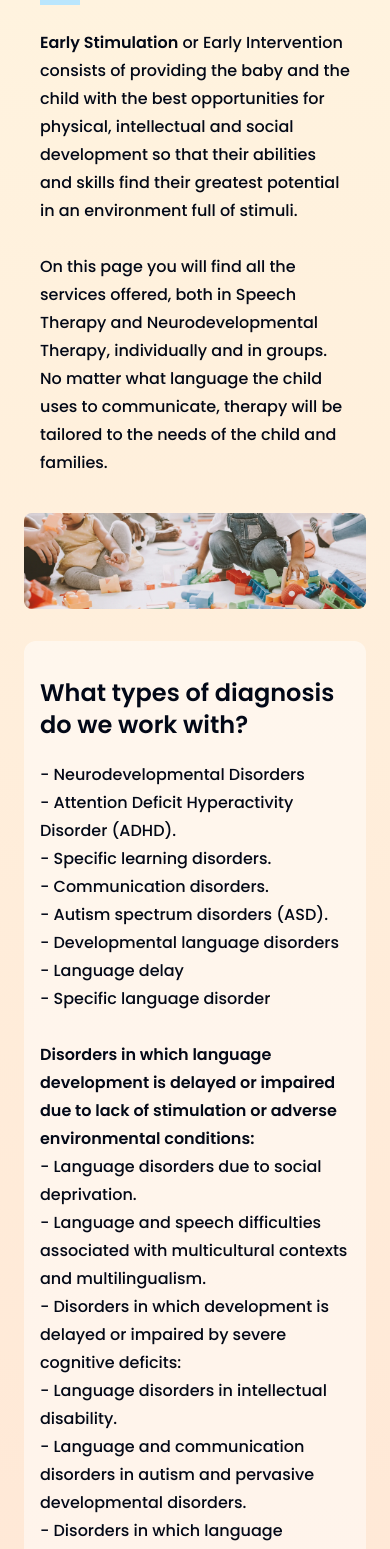
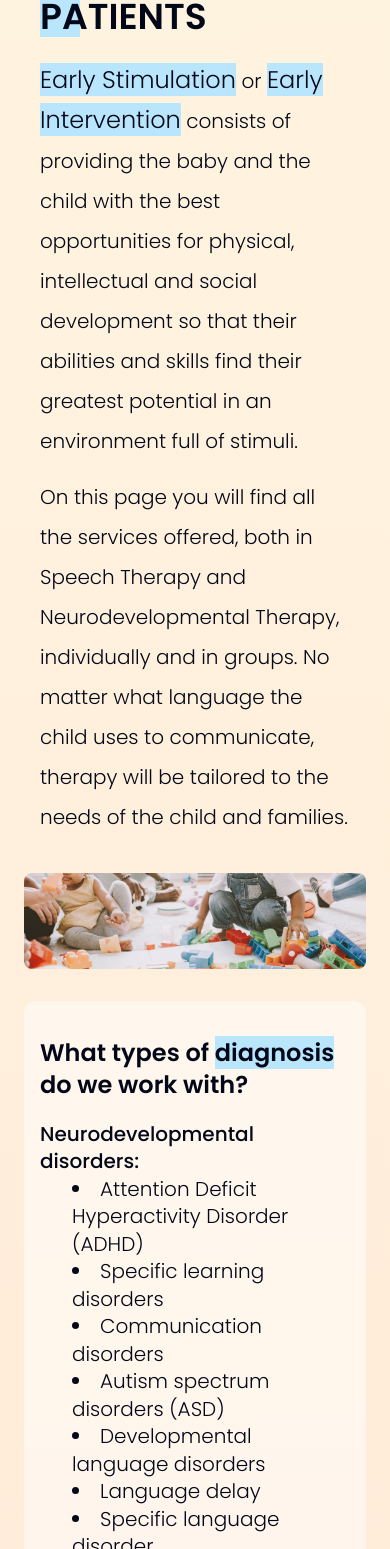
Before and after one commit to macupon/neuroExp, a React (Vite) app: page /whatwedo in a window 390 px wide. Shown: the part 451-2000 px from the top of the page. Built offline with nearby package versions, Linux system fonts and the light colour scheme.

Commit message:
polishing sectors and hidding form

```diff
--- a/src/components/ui/CardOurApproach.jsx
+++ b/src/components/ui/CardOurApproach.jsx
@@ -8,19 +8,19 @@ export default function CardOurApproach({
 }) {
   const pathToPublic = "../../public/";
   return (
-    <div className="flex flex-col bg-white/50 p-8 lg:p-14 rounded-xl my-8 shadow-md">
+    <div className="flex flex-col bg-white/50 p-8 lg:p-14 rounded-xl mt-0 mb-8 shadow-md">
       <div className="flex flex-col lg:flex-row items-top">
         <img
           src={pathToPublic + srcImg}
           alt=""
           className=" h-auto lg:h-[250px] lg:w-[350px] rounded-lg"
         />
-        <div className="p-2 lg:p-0 mt-2 md:mt-0 lg:ml-10">
-          <h2 className="font-bold lg:ml-0 text-xl lg:text-3xl text-gray-700 mt-8 lg:mt-0">
+        <div className="p-0 lg:p-0 mt-2 md:mt-0 lg:ml-10">
+          <h2 className="font-medium lg:ml-0 text-2xl lg:text-3xl text-gray-700 mt-2 lg:mt-0">
             {title}
           </h2>
-          <h3 className="text-gray-600 mt-1">{subtitle}</h3>
-          <p className="mt-3 lg:mt-2 leading-6 md:leading-8 text-base text-gray-600">
+          <h3 className="text-gray-600 mt-0 text-lg italic">{subtitle}</h3>
+          <p className="mt-2 text-truncate leading-7 md:leading-8 text-base font-light text-gray-600">
             {description}
           </p>
         </div>
--- a/src/pages/AboutUs.jsx
+++ b/src/pages/AboutUs.jsx
@@ -15,11 +15,14 @@ export default function AboutUs() {
           <h1 className="bg-sky-200 my-5 w-10 font-bold md:ml-8 lg:ml-12 text-3xl md:text-4xl lg:text-5xl">
             Hello everyone!
           </h1>
-          <p className="mb-5 p-2 leading-8 md:leading-8 lg:leading-10 md:ml-8 text-xl md:text-2xl lg:text-3xl ">
-            <b>I'm Florencia Guillén</b> and I'm a Speech and Language
-            therapist, founder of NeuroExp and Total Communication Supervisor.
-            On this page I will share with you a little bit about my story, my
-            journey and my future projects.
+          <p className="mb-5 p-2 leading-10 md:leading-8 lg:leading-10 md:ml-8 text-2xl md:text-xl lg:text-xl font-light">
+            I'm{" "}
+            <span className="font-medium text-3xl md:text-2xl lg:text-3xl text-cyan-600">
+              Florencia Guillén
+            </span>{" "}
+            and I'm a Speech and Language therapist, founder of NeuroExp and
+            Total Communication Supervisor. On this page I will share with you a
+            little bit about my story, my journey and my future projects.
             <br />
             <b className="text-cyan-600">Follow me!</b>
           </p>
--- a/src/pages/OurApproach.jsx
+++ b/src/pages/OurApproach.jsx
@@ -19,7 +19,13 @@ export default function OurApproach() {
   return (
     <>
       <div className="flex flex-wrap p-6 px-14 lg:px-24">
-        <h2 className="ml-5 mt-12 lg:mt-24 flex justify-center font-bold text-3xl md:text-5xl">
+        <h2
+          className="
+              bg-sky-200 text-left font-bold w-10 mb-4 text-4xl
+              md:h-24 md:mr-16 md:mb-5 md:mt-0 md:w-12 md:text-5xl
+              lg:ml-12 lg:mt-0 lg:text-5xl
+        "
+        >
           Our Approach
         </h2>
 
--- a/src/pages/WhatWeDo.jsx
+++ b/src/pages/WhatWeDo.jsx
@@ -14,89 +14,110 @@ export default function WhatWeDo() {
           ></video>
         </div>
 
-        <div className="flex flex-col md:flex-row p-4 md:p-8 rounded-xl justify-between  md:leading-10">
+        <div className="flex flex-col mt-8 md:flex-row p-4 md:p-8 rounded-xl justify-between md:leading-10">
           <h1
-            className="bg-sky-200 text-left font-bold w-10  md:h-24 md:mr-16  mb-6 md:mb-5
-                      md:mt-0 md:w-24 lg:ml-12 text-4xl md:text-5xl lg:text-6xl"
+            className="
+              bg-sky-200 text-left font-bold w-10 mb-6 text-4xl
+              md:h-24 md:mr-16 md:mb-5 md:mt-0 md:w-24 md:text-5xl
+              lg:ml-12 lg:mt-0 lg:text-6xl"
           >
             OUR PATIENTS
           </h1>
-          <p className="mb-5 leading-7 md:leading-8 lg:leading-10 md:ml-10 lg:ml-32 md:text-base lg:text-xl">
-            <b>Early Stimulation</b> or Early Intervention consists of providing
-            the baby and the child with the best opportunities for physical,
-            intellectual and social development so that their abilities and
-            skills find their greatest potential in an environment full of
-            stimuli.
-            <br />
-            <br />
-            On this page you will find all the services offered, both in Speech
-            Therapy and Neurodevelopmental Therapy, individually and in groups.
-            No matter what language the child uses to communicate, therapy will
-            be tailored to the needs of the child and families.
-          </p>
+          <section className="mb-5 leading-10 md:leading-8 lg:leading-10 md:ml-10 lg:ml-32 text-xl md:text-base lg:text-xl font-light">
+            <p className="mb-4">
+              <span className="bg-sky-200 text-2xl md:text-lg lg:text-2xl">
+                Early Stimulation
+              </span>{" "}
+              or{" "}
+              <span className="bg-sky-200 text-2xl md:text-lg lg:text-2xl">
+                Early Intervention
+              </span>{" "}
+              consists of providing the baby and the child with the best
+              opportunities for physical, intellectual and social development so
+              that their abilities and skills find their greatest potential in
+              an environment full of stimuli.
+            </p>
+            <p>
+              On this page you will find all the services offered, both in
+              Speech Therapy and Neurodevelopmental Therapy, individually and in
+              groups. No matter what language the child uses to communicate,
+              therapy will be tailored to the needs of the child and families.
+            </p>
+          </section>
         </div>
 
         <img src="/neuro-img-1.webp" alt="" className="rounded-lg" />
 
-        <div className="bg-white/50 p-4 md:p-8 mt-8 rounded-xl">
+        <section className="bg-white/50 p-4 md:p-8 mt-8 rounded-xl">
           <h2 className="mt-5 mb-5 font-bold md:ml-0 lg:ml-12 text-2xl lg:text-3xl">
-            What types of diagnosis do we work with?
+            What types of <span className="bg-sky-200">diagnosis</span> do we
+            work with?
           </h2>
-          <p className="mb-5 leading-7 md:leading-8 lg:leading-10 md:ml-0 lg:ml-12 md:text-base lg:text-xl">
-            - Neurodevelopmental Disorders <br />
-            - Attention Deficit Hyperactivity Disorder (ADHD).
-            <br />
-            - Specific learning disorders.
-            <br />
-            - Communication disorders.
-            <br />
-            - Autism spectrum disorders (ASD).
-            <br />
-            - Developmental language disorders
-            <br />
-            - Language delay
-            <br />
-            - Specific language disorder
-            <br />
-            <br />
-            <b>
+          <div className="mb-5 leading-7 md:leading-8 lg:leading-10 md:ml-0 lg:ml-12 text-xl md:text-base lg:text-xl">
+            <ul className="list-disc list-inside leading-snug">
+              Neurodevelopmental disorders:
+              <li className="pl-8 font-light">
+                Attention Deficit Hyperactivity Disorder (ADHD)
+              </li>
+              <li className="pl-8 font-light">Specific learning disorders</li>
+              <li className="pl-8 font-light">Communication disorders</li>
+              <li className="pl-8 font-light">
+                Autism spectrum disorders (ASD)
+              </li>
+              <li className="pl-8 font-light">
+                Developmental language disorders
+              </li>
+              <li className="pl-8 font-light">Language delay</li>
+              <li className="pl-8 font-light">Specific language disorder</li>
+            </ul>
+            <ul className="mt-8 list-disc list-inside leading-snug">
               Disorders in which language development is delayed or impaired due
-              to lack of stimulation or adverse environmental conditions:
-            </b>
-            <br />
-            - Language disorders due to social deprivation.
-            <br />
-            - Language and speech difficulties associated with multicultural
-            contexts and multilingualism.
-            <br />
-            - Disorders in which development is delayed or impaired by severe
-            cognitive deficits:
-            <br />
-            - Language disorders in intellectual disability.
-            <br />
-            - Language and communication disorders in autism and pervasive
-            developmental disorders.
-            <br />
-            - Disorders in which language development is impaired or impeded by
-            sensory deficits:
-            <br />
-            - Prelocution and postlocution hearing loss and deafness.
-            <br />
-            - Hearing and language impairment in cochlear implants.
-            <br />
-            - Disorders in which learning to read and write is delayed or
-            impaired:
-            <br />
-            - Dyslexia
-            <br />
-            - Dysgraphia
-            <br />
-            - Reading delay
-            <br />
-            - Dyscalculia
-            <br />
-          </p>
-        </div>
+              to <span className="bg-sky-200">lack of stimulation</span> or{" "}
+              <span className="bg-sky-200">
+                adverse environmental conditions
+              </span>
+              :
+              <li className="pl-8 font-light">
+                Language disorders due to social deprivation.
+              </li>
+              <li className="pl-8 font-light">
+                Language and speech difficulties associated with multicultural
+                contexts and multilingualism.
+              </li>
+            </ul>
+            <ul className="mt-8 list-disc list-inside leading-snug">
+              Disorders in which development is delayed or impaired by severe{" "}
+              <span className="bg-sky-200">cognitive deficits</span>:
+              <li className="pl-8 font-light">
+                Language disorders in intellectual disability.
+              </li>
+              <li className="pl-8 font-light">
+                Language and communication disorders in autism and pervasive
+                developmental disorders.
+              </li>
+            </ul>
+            <ul className="mt-8 list-disc list-inside leading-snug">
+              Disorders in which language development is impaired or impeded by{" "}
+              <span className="bg-sky-200">sensory deficits</span>:
+              <li className="pl-8 font-light">
+                Prelocution and postlocution hearing loss and deafness.
+              </li>
+              <li className="pl-8 font-light">
+                Hearing and language impairment in cochlear implants.
+              </li>
+            </ul>
+
+            <ul className="mt-8 list-disc list-inside leading-snug">
+              Disorders in which{" "}
+              <span className="bg-sky-200">learning to read and write</span> is
+              delayed or impaired:
+              <li className="pl-8 font-light">Dyslexia</li>
+              <li className="pl-8 font-light">Dysgraphia</li>
+              <li className="pl-8 font-light">Reading delay</li>
+              <li className="pl-8 font-light">Dyscalculia</li>
+            </ul>
+          </div>
+        </section>
       </div>
     </>
   );
```
Also changed, not shown: src/components/ui/Map.jsx (+16 -20 lines), src/pages/ContactUs.jsx (+23 -5 lines), src/components/ui/Forms.jsx (line endings or trailing spaces).
